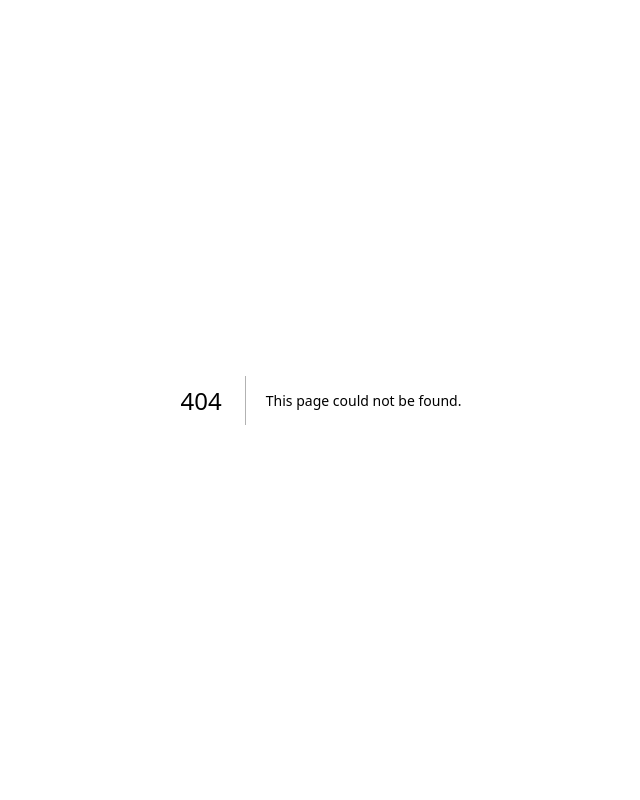
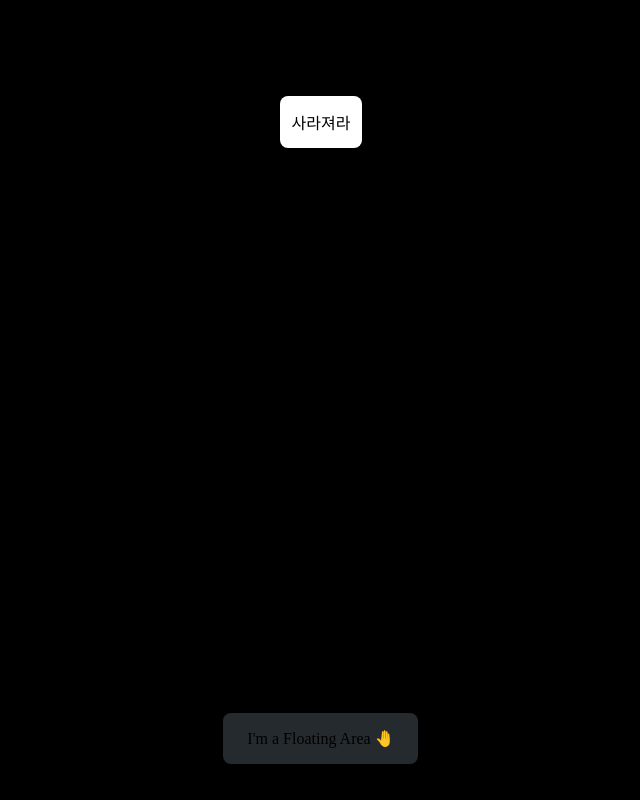
Before and after one commit to dalgudot/prototype, a Next.js app: page /prototype/floating-area in a window 1280 px wide. Before the commit this address had no page. Shown: the whole page, without its empty margins (319-959 px from the left). Built offline with nearby package versions, Linux system fonts and the light colour scheme.

Commit message:
Refactoring

```diff
--- a/src/app/floating-area/page.tsx
+++ b/src/app/prototype/floating-area/page.tsx
@@ -1,10 +1,10 @@
 'use client';
-import styles from '../page.module.css';
 import FloatingArea from '@/components/FloatingArea/FloatingArea';
 import { useState } from 'react';
-import LargeButton from '../../components/Buttons/LargeButton';
+import LargeButton from '../../../components/Buttons/LargeButton';
+import { MainLayout } from '../../../components/Layout/MainLayout';
 
-export default function FloatingAreaPage(): JSX.Element {
+export default function FloatingAreaPrototypePage(): JSX.Element {
   const [appear, setAppear] = useState<boolean>(true);
 
   function toggleAppear() {
@@ -12,20 +12,15 @@ export default function FloatingAreaPage(): JSX.Element {
   }
 
   return (
-    <main className={styles.main}>
+    <MainLayout>
       <LargeButton
         label={appear ? '사라져라' : '나타나라'}
         onClick={toggleAppear}
       />
       <FloatingArea
         appear={appear}
-        content={
-          <LargeButton
-            label="I'm a button in Floating Area 🤚"
-            onClick={() => {}}
-          />
-        }
+        content={<p>I&apos;m a Floating Area 🤚</p>}
       />
-    </main>
+    </MainLayout>
   );
 }
--- a/src/app/styles/motions.css
+++ b/src/app/styles/motions.css
@@ -2,3 +2,27 @@
   --bezier-0: cubic-bezier(0.4, 0, 0.6, 1);
   --bezier-1: cubic-bezier(0.2, 0.6, 0.35, 1);
 }
+
+@keyframes fade__in__with__scaleEffect {
+  from {
+    opacity: 0;
+    transform: scale(0.85);
+  }
+
+  to {
+    opacity: 1;
+    transform: scale(1);
+  }
+}
+
+@keyframes fade__out__with__scaleEffect {
+  from {
+    opacity: 1;
+    transform: scale(1);
+  }
+
+  to {
+    opacity: 0;
+    transform: scale(0.9);
+  }
+}
--- a/src/components/Buttons/LargeButton.tsx
+++ b/src/components/Buttons/LargeButton.tsx
@@ -1,4 +1,3 @@
-'use client';
 import styled from '@emotion/styled';
 
 interface LargeButtonProps {
@@ -21,7 +20,8 @@ export default function LargeButton({
 
 const Button = styled.button`
   font-size: 16px;
-  padding: 16px 12px;
+  padding: 14px 12px;
+  border-radius: 8px;
 
   background-color: #fff;
   color: #000000;
--- a/src/components/FloatingArea/FloatingArea.tsx
+++ b/src/components/FloatingArea/FloatingArea.tsx
@@ -1,32 +1,35 @@
-import { useMountedForAnimation } from '@/hooks/useMountedForAnimation';
+import { useMountedForDisappearAnimation } from '@/hooks/useMountedForDisappearAnimation';
 import styled from '@emotion/styled';
 
-interface FloatingAreaProps {
+interface FloatingContainerProps {
   appear: boolean;
+}
+
+interface FloatingAreaProps extends FloatingContainerProps {
   content: JSX.Element;
 }
 
-let FLOATING_AREA_MOTION_TIME: TAnimationDuration = 0.5;
+let FLOATING_AREA_MOTION_TIME: TAnimationDuration = 0.45;
 
 export default function FloatingArea({
   appear,
   content,
 }: FloatingAreaProps): JSX.Element {
-  const isMountedForAnimation = useMountedForAnimation(
+  const isMountedForDisappearAnimation = useMountedForDisappearAnimation(
     appear,
     FLOATING_AREA_MOTION_TIME
   );
 
   return (
     <>
-      {isMountedForAnimation && (
-        <BottomBox appear={appear}>{content}</BottomBox>
+      {isMountedForDisappearAnimation && (
+        <FloatingContainer appear={appear}>{content}</FloatingContainer>
       )}
     </>
   );
 }
 
-const BottomBox = styled.div<{ appear: boolean }>`
+const FloatingContainer = styled.div<FloatingContainerProps>`
   position: fixed;
   padding: 16px 24px;
   background: #252a2f;
@@ -34,26 +37,32 @@ const BottomBox = styled.div<{ appear: boolean }>`
 
   ${({ appear }) =>
     appear
-      ? `animation: ${FLOATING_AREA_MOTION_TIME}s var(--bezier-1) up;
+      ? `animation: slide__in__with__scaleEffect ${FLOATING_AREA_MOTION_TIME}s var(--bezier-1);
          bottom: 36px;`
-      : `animation: ${FLOATING_AREA_MOTION_TIME}s var(--bezier-1) down;
+      : `animation: slide__out__with__scaleEffect ${FLOATING_AREA_MOTION_TIME}s var(--bezier-1);
          bottom: -96px;`}
 
-  @keyframes up {
-    0% {
+  @keyframes slide__in__with__scaleEffect {
+    from {
       bottom: -96px;
+      transform: scale(0.75);
     }
-    100% {
+
+    to {
       bottom: 36px;
+      transform: scale(1);
     }
   }
 
-  @keyframes down {
-    0% {
+  @keyframes slide__out__with__scaleEffect {
+    from {
       bottom: 36px;
+      transform: scale(1);
     }
-    100% {
+
+    to {
       bottom: -96px;
+      transform: scale(0.8);
     }
   }
 `;
--- a/src/components/FloatingArea/deprecated/FloatingAreaCSS.tsx
+++ b/src/components/FloatingArea/deprecated/FloatingAreaCSS.tsx
@@ -1,6 +1,6 @@
 import s from './FloatingArea.module.css';
 import classNames from 'classnames';
-import { useMountedForAnimation } from '@/hooks/useMountedForAnimation';
+import { useMountedForDisappearAnimation } from '@/hooks/useMountedForDisappearAnimation';
 
 interface FloatingAreaProps {
   appear: boolean;
@@ -12,14 +12,14 @@ export default function FloatingAreaCSS({
   appear,
 }: FloatingAreaProps): JSX.Element {
   // [How?] 0.5는 Typescript & CSS 함께 쓸 수 있도록 상수화 필요
-  const isMountedForAnimation = useMountedForAnimation(
+  const isMountedForDisappearAnimation = useMountedForDisappearAnimation(
     appear,
     FLOATING_AREA_MOTION_TIME
   );
 
   return (
     <>
-      {isMountedForAnimation && (
+      {isMountedForDisappearAnimation && (
         // ❌ classNames & CSS를 활용한 방식 -> 변수 상수화에 문제!
         <div
           className={classNames(
--- a/src/app/page.module.css
+++ b/src/components/Layout/MainLayout.tsx
@@ -1,8 +1,11 @@
-.main {
+'use client';
+import styled from '@emotion/styled';
+
+export const MainLayout = styled.main`
   display: flex;
   flex-direction: column;
   justify-content: space-between;
   align-items: center;
   padding: 6rem;
   min-height: 100vh;
-}
+`;
--- /dev/null
+++ b/src/hooks/useMountedForDisappearAnimation.ts
@@ -0,0 +1,28 @@
+import { useEffect, useState } from 'react';
+
+export function useMountedForDisappearAnimation(
+  appear: boolean,
+  duration: TAnimationDuration
+): boolean {
+  const [isMountedForDisappearAnimation, setIsMountedForDisappearAnimation] =
+    useState<boolean>(true);
+  const [timeoutId, setTimeoutId] = useState<NodeJS.Timeout>();
+
+  useEffect(() => {
+    if (appear) {
+      // clearTimeout(timeoutId) -> 빠르게 눌렀을 때 setTimeout 시간이 남아있어서 나타났다가 사라지는 상황 등 방지
+      clearTimeout(timeoutId);
+      setIsMountedForDisappearAnimation(true);
+      console.log('Mounted for appearing animation');
+    } else {
+      setTimeoutId(
+        setTimeout(() => {
+          setIsMountedForDisappearAnimation(false);
+          console.log('UnMounted after disappearing animation');
+        }, duration * 1000)
+      );
+    }
+  }, [appear]);
+
+  return isMountedForDisappearAnimation;
+}
```
Also changed, not shown: src/app/page.tsx (+4 -4 lines), src/hooks/useMountedForAnimation.ts (deleted, +0 -28 lines), src/types/type.d.ts (+1 -11 lines), 2 other files (tests, documents, lock files or other folders).
